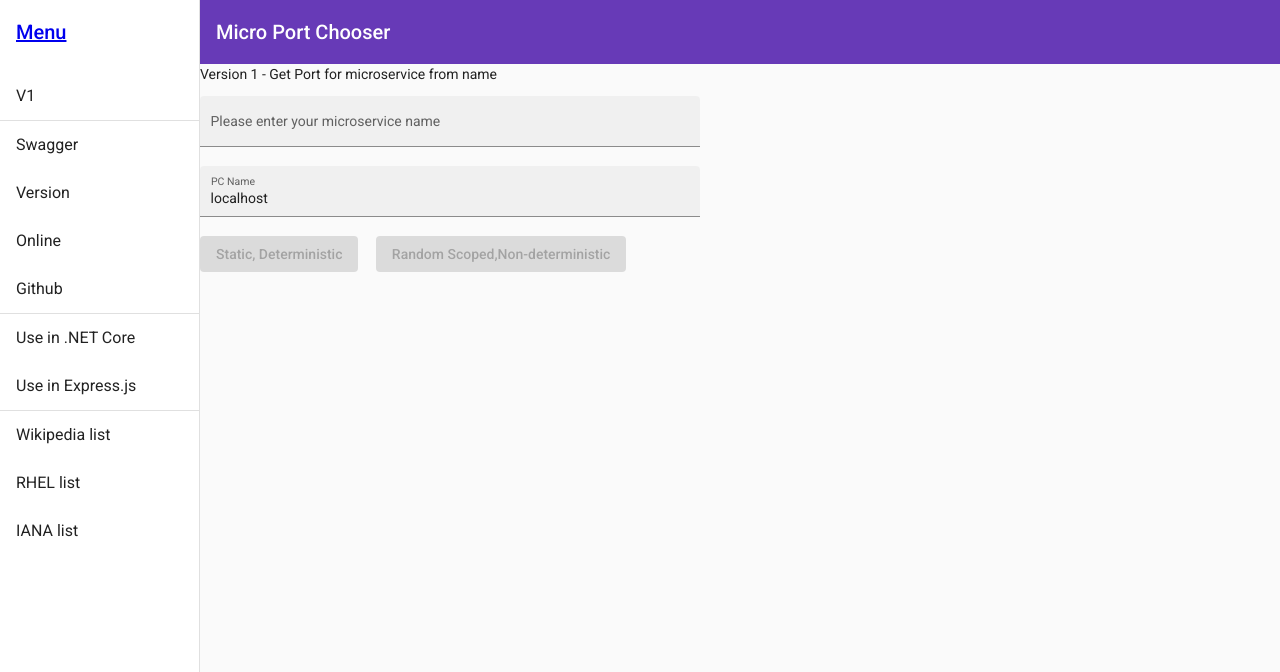
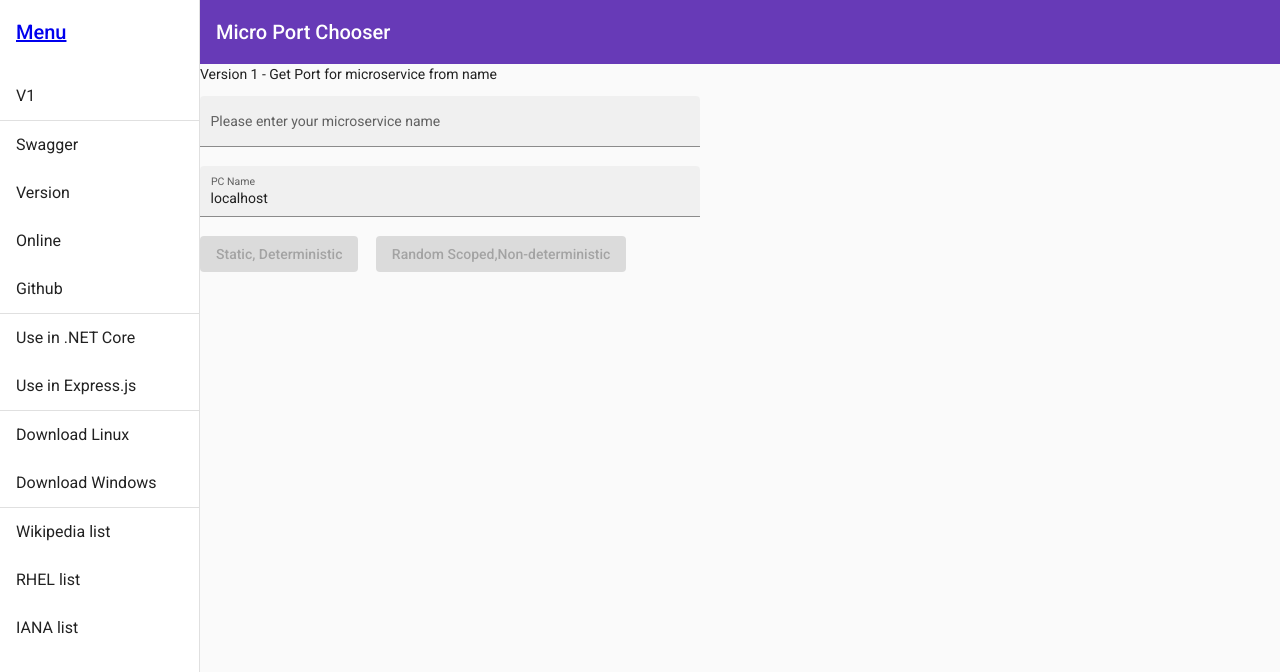
Before and after one commit to ignatandrei/MicroservicesPortChooser, an Angular app in the folder src/MicroservicesAng/: page /static/mpcv1 in a window 1280 px wide. Shown: the top 672 px of the page. Built offline with nearby package versions, Linux system fonts and the light colour scheme.

Commit message:
download

```diff
--- a/src/MicroservicesAng/src/app/primary-navig/primary-navig.component.html
+++ b/src/MicroservicesAng/src/app/primary-navig/primary-navig.component.html
@@ -16,7 +16,9 @@
       <mat-divider></mat-divider>
       <a mat-list-item href="https://www.nuget.org/packages/MicroservicesPortChooser/" target="_blank">Use in .NET Core</a>
       <a mat-list-item href="https://github.com/ignatandrei/MicroservicesPortChooser#express" target="_blank">Use in Express.js</a>
-
+      <mat-divider></mat-divider>
+      <a mat-list-item href="https://github.com/ignatandrei/MicroservicesPortChooser/releases/download/v1.0.0.22/releaseLin.zip/" target="_blank">Download Linux</a>
+      <a mat-list-item href="https://github.com/ignatandrei/MicroservicesPortChooser/releases/download/v1.0.0.22/releaseWin.zip/" target="_blank">Download Windows</a>
       <mat-divider></mat-divider>
       <a mat-list-item href="https://en.wikipedia.org/wiki/List_of_TCP_and_UDP_port_numbers" target="_blank">Wikipedia list</a>
       <a mat-list-item href="https://web.mit.edu/rhel-doc/4/RH-DOCS/rhel-sg-en-4/ch-ports.html" target="_blank">RHEL list</a>
```
